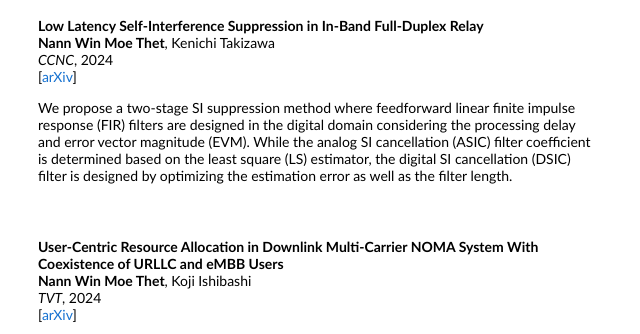
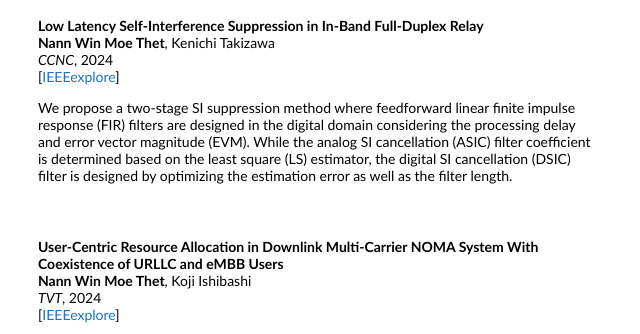
Before and after one commit to nannthet/nann2.github.io, a plain HTML site: page index.html in a window 1280 px wide. Shown: the part 380-714 px from the top of the page, 422-1062 px from the left. Drawn offline with Linux system fonts and the light colour scheme.

Commit message:
Update index.html

```diff
--- a/index.html
+++ b/index.html
@@ -67,7 +67,7 @@
 				<br>
 				<em>CCNC</em>, 2024
         <br>
-        [<a href="https://ieeexplore.ieee.org/document/10454729">arXiv</a>]
+        [<a href="https://ieeexplore.ieee.org/document/10454729">IEEEexplore</a>]
         <p></p>
         <p>
        We propose a two-stage SI suppression method where feedforward linear finite impulse response (FIR) filters are designed in the digital domain considering the processing delay and error vector magnitude (EVM). While the analog SI cancellation (ASIC) filter coefficient is determined based on the least square (LS) estimator, the digital SI cancellation (DSIC) filter is designed by optimizing the estimation error as well as the filter length. </p>
@@ -90,7 +90,7 @@
 				<br>
 				<em>TVT</em>, 2024
         <br>
-        [<a href="https://ieeexplore.ieee.org/document/10452815">arXiv</a>]
+        [<a href="https://ieeexplore.ieee.org/document/10452815">IEEEexplore</a>]
         <p></p>
         <p>
         The joint optimization problem is formulated as a sum-rate maximization of the system while considering the quality-of-service (QoS) requirements for each user. A two-stage algorithm is employed, where the resource allocation problem of eMBB users is first tackled using quadratic and Lagrangian dual transforms owing to the non-convexity nature of the problem. Then, the resource allocation of punctured URLLC users is solved, where a hyperparameter is introduced to control the trade-off between the sum-rate of eMBB and URLLC traffic.        </p>
```
